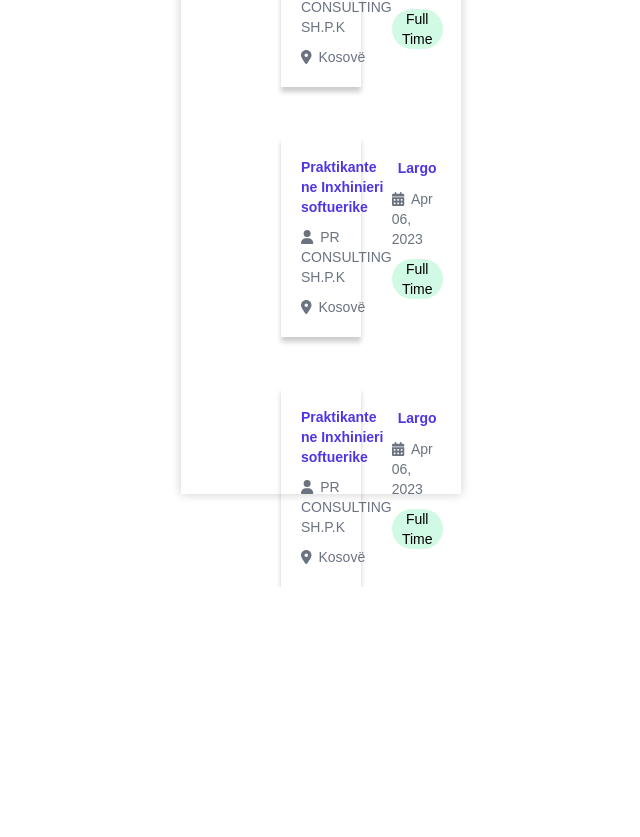
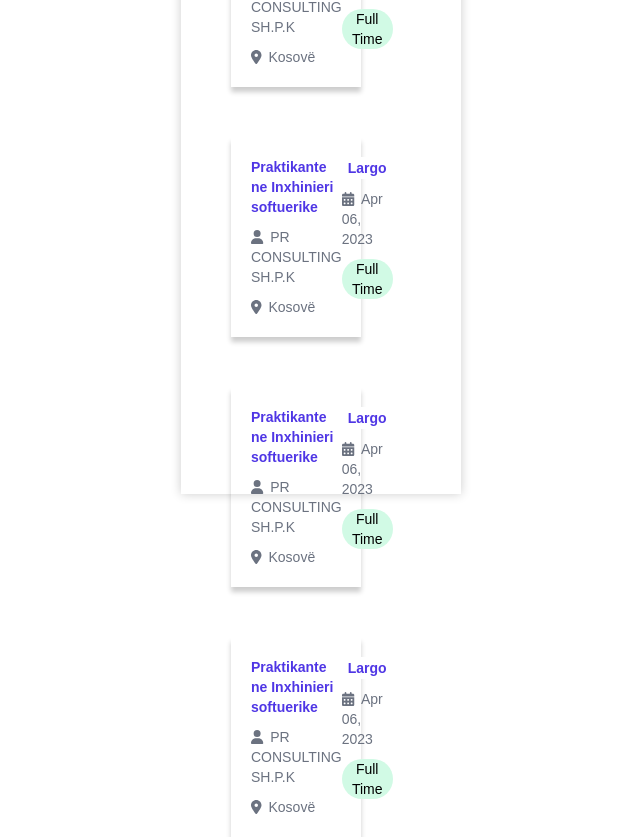
Before and after one commit to selmanvuqiterna/OutWork-Project, a React (Create React App) app in the folder client/: page /Aplikimet in a window 1280 px wide. Shown: the part 406-1243 px from the top of the page, without its empty margins (319-959 px from the left). Before the commit the page ends 993 px from the top, so only its background shows below. Built offline with nearby package versions, Linux system fonts and the light colour scheme; no server answers; a web font is replaced by a local one.

Commit message:
Rregullime ne faqen aplikime

```diff
--- a/client/src/pages/Aplikimet/Aplikimet.jsx
+++ b/client/src/pages/Aplikimet/Aplikimet.jsx
@@ -133,6 +133,37 @@ const Aplikimet = () => {
             <p className="aplikimi-lloji">Full Time</p>
           </div>
         </div>
+
+        <div className="puna-aplikimi">
+          <div className="aplikimi-titulli">
+            <p className="titulli-aplikimi">
+              Praktikante ne Inxhinieri softuerike
+            </p>
+            <p className="emri-kompanis-aplikimi">
+              <FontAwesomeIcon icon={faUser} style={{ marginRight: "7px" }} />
+              PR CONSULTING SH.P.K
+            </p>
+            <p className="shteti-aplikimi">
+              <FontAwesomeIcon
+                icon={faMapMarkerAlt}
+                style={{ marginRight: "7px" }}
+              />
+              Kosovë
+            </p>
+          </div>
+
+          <div className="aplikimi-largo">
+            <button className="aplikimi-fshije">Largo</button>
+            <p className="aplikimi-data">
+              <FontAwesomeIcon
+                icon={faCalendarAlt}
+                style={{ marginRight: "7px" }}
+              />
+              Apr 06, 2023
+            </p>
+            <p className="aplikimi-lloji">Full Time</p>
+          </div>
+        </div>
       </div>
     </div>
   );
--- a/client/src/pages/Aplikimet/aplikimet.css
+++ b/client/src/pages/Aplikimet/aplikimet.css
@@ -26,7 +26,7 @@
 }
 
 .puna-aplikimi {
-  margin: 50px 100px 50px 100px;
+  margin: 50px 100px 50px 50px;
   display: flex;
   flex-direction: row;
   justify-content: space-between;
```
